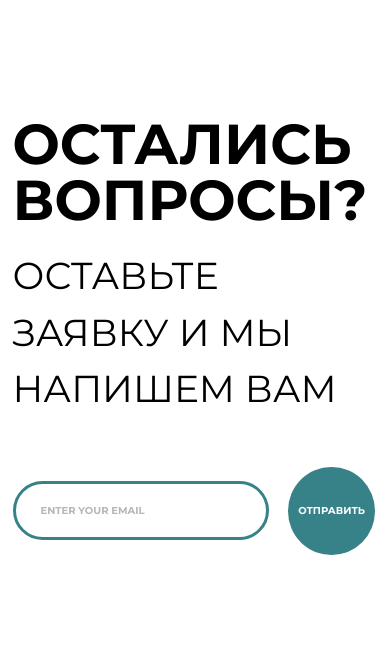
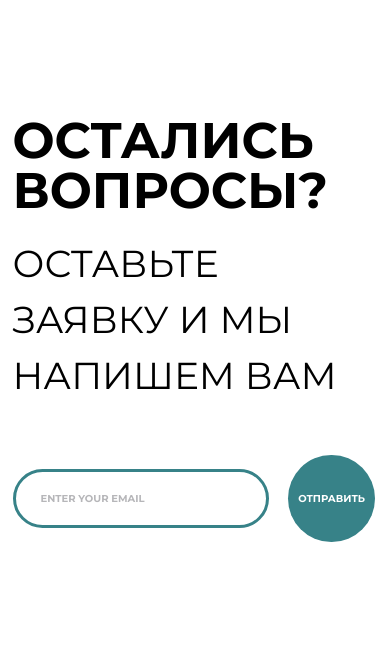
Before and after one commit to Valkyr12/landing_composite, a plain HTML site: page index.html in a window 390 px wide. Shown: the part 6306-6954 px from the top of the page. Drawn offline with Linux system fonts and the light colour scheme.

Commit message:
Fix Feedback section styles

```diff
--- a/index.html
+++ b/index.html
@@ -276,9 +276,9 @@
                 </details>
             </section>
 
-            <section class="feedback" style="padding-bottom: 9.375rem;">
-                <p class="title" style="font-size: 5.625rem; margin-bottom: 2rem;">остались вопросы?</p>
-                <p style="font-size: 3.75rem; line-height: 1.5; font-weight: 400; padding-bottom: 5rem;">Оставьте заявку и мы напишем вам</p>
+            <section class="feedback">
+                <p class="title">остались вопросы?</p>
+                <p class="description">Оставьте заявку и мы напишем вам</p>
 
                 <form class="d-flex flex-align-center" action="#">
                     <label>
--- a/styles/main.css
+++ b/styles/main.css
@@ -294,10 +294,23 @@ main .preview_images img {
 /* End FAQ section */
 
 /* Feedback section */
+.feedback {
+    padding-bottom: 9.375rem;
+}
 .feedback div,
 .feedback label,
 .feedback input {
     width: 100%;
+}
+.feedback .title {
+    font-size: 5.625rem;
+    margin-bottom: 2rem;
+}
+.feedback .description {
+    font-size: 3.75rem;
+    line-height: 1.5;
+    font-weight: 400;
+    padding-bottom: 5rem;
 }
 .feedback input {
     border: 0.3125rem solid var(--primary-color);
@@ -405,6 +418,9 @@ footer div p:first-child {
     .step .left-part {
         flex: 1;
     }
+    .feedback .title {
+        font-size: 5rem;
+    }
     .feedback input {
         font-size: 1rem;
         padding: 2rem 2.5rem;
```
